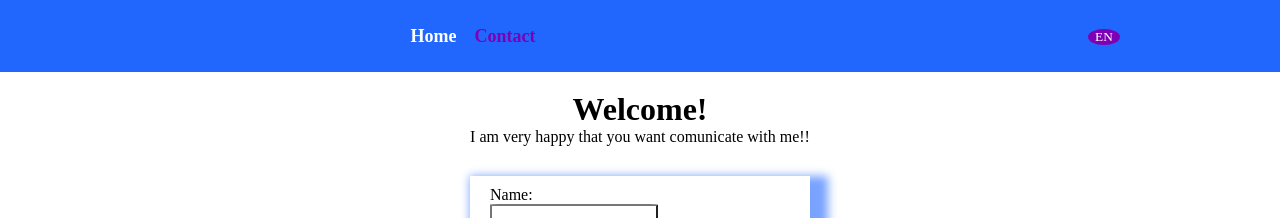
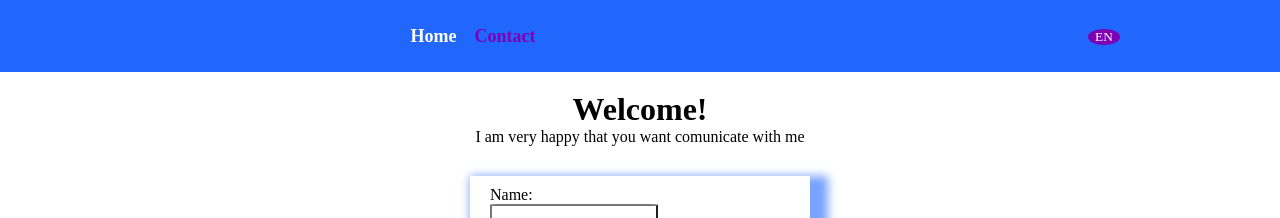
Before and after one commit to DayanaB01/portafolio, a Vue app: page /ComponentForm in a window 1280 px wide. Shown: the top 218 px of the page. Built offline with nearby package versions, Linux system fonts and the light colour scheme; a web font is replaced by a local one.

Commit message:
Traduccion correccion

```diff
--- a/src/components/a-atom/ComponentForm.vue
+++ b/src/components/a-atom/ComponentForm.vue
@@ -1,7 +1,7 @@
 <template>
     <div class="forms">
     <h1>Welcome!</h1>
-    <p>I am very happy that you want comunicate with me!!</p>
+    <p>I am very happy that you want comunicate with me</p>
       <form action="https://formspree.io/f/xyyvzpvb" method="post">
         <span>Name:</span>
           <input type="text" name="name" class="form-control">
```
